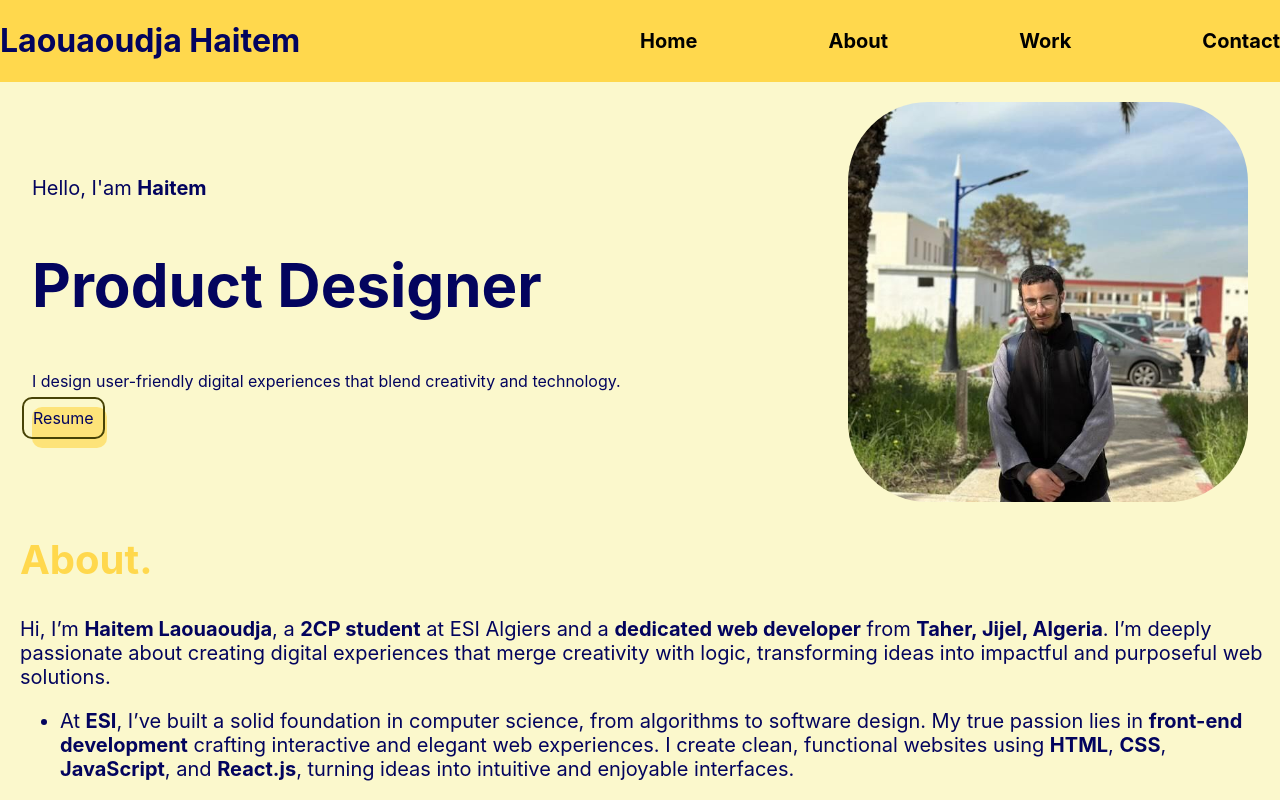
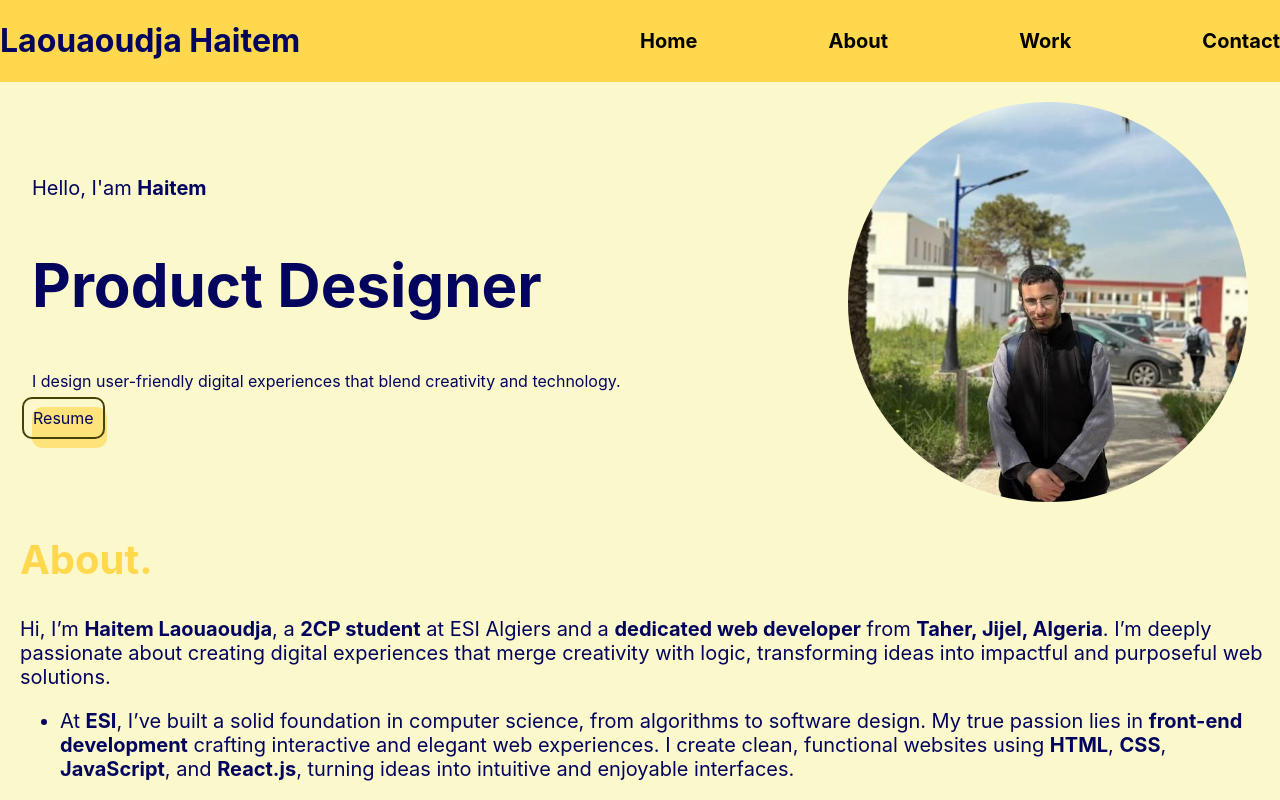
Before and after one commit to haitemLaou/Portfolio, a React (Create React App) app: page / in a window 1280 px wide. Shown: the top 800 px of the page. Built offline with nearby package versions, Linux system fonts and the light colour scheme.

Commit message:
fix photo_shape

```diff
--- a/src/App.css
+++ b/src/App.css
@@ -136,7 +136,7 @@ a{
 .img-box{
   max-width: 400px;
   aspect-ratio: 1 / 1;
-  border-radius: 20%;
+  border-radius: 50% ;
   overflow: hidden;
   display: flex;
   justify-self: end;
```
